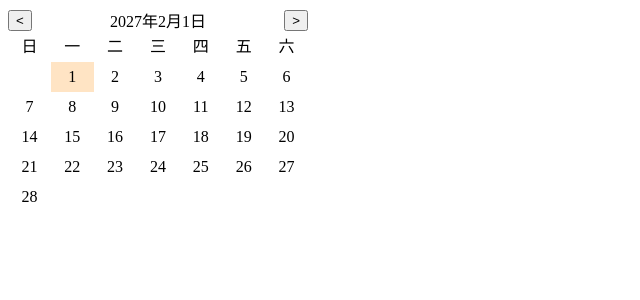
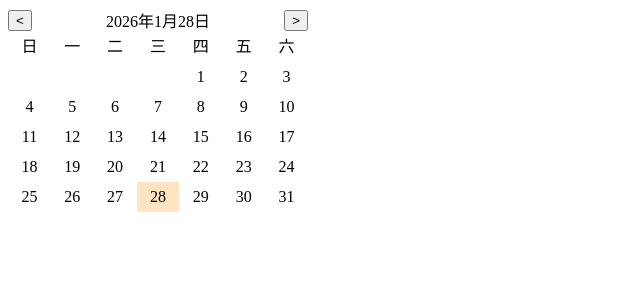
Before and after one commit to everywangBUG/interview, a React (Vite) app in the folder react/: page / in a window 1280 px wide. Shown: the top 300 px of the page, without its empty margins (0-640 px from the left). Built offline with nearby package versions, Linux system fonts and the light colour scheme.

Commit message:
使用ahook中的useControllableValue兼容受控和非受控模式

```diff
--- a/react/package.json
+++ b/react/package.json
@@ -14,6 +14,7 @@
   "dependencies": {
     "@types/react": "^19.2.10",
     "@types/react-dom": "^19.2.3",
+    "ahooks": "^3.9.6",
     "immer": "^11.1.3",
     "react": "^19.2.0",
     "react-dom": "^19.2.0"
--- a/react/src/App.tsx
+++ b/react/src/App.tsx
@@ -88,15 +88,18 @@ const App = (props: AppProps) => {
         defaultValue={new Date()}
         onChange={(date) => console.log(date.toLocaleDateString(), 'date') }
       /> */}
+      <MiniCalendar
+        value={value}
+        onChange={(date) => {
+          setValue(date);
+          alert(`${date.getFullYear()}年${date.getMonth()}月${date.getDate()}日`)
+        }}
+      />
       {/* <MiniCalendar
         defaultValue={new Date()}
         onChange={(date) => alert(`${date.getFullYear()}年${date.getMonth()}月${date.getDate()}日`)}
+        ref={miniCalendarRef}
       /> */}
-      <MiniCalendar
-        defaultValue={new Date()}
-        onChange={(date) => alert(`${date.getFullYear()}年${date.getMonth()}月${date.getDate()}日`)}
-        ref={miniCalendarRef}
-      />
     </div>
   );
 };
--- a/react/src/components/MiniCalendar.tsx/MiniCalendar.tsx
+++ b/react/src/components/MiniCalendar.tsx/MiniCalendar.tsx
@@ -1,8 +1,10 @@
 import React, { forwardRef, ReactElement, useImperativeHandle, useState } from 'react';
 import './MiniCalendar.css';
 import { MiniCalendarRef } from '../../App';
+import { useControllableValue } from 'ahooks';
 
 interface MiniCalendarProps {
+    value?: Date,
     defaultValue?: Date,
     onChange?: (date: Date) => void,
     ref?: React.Ref<MiniCalendarRef>
@@ -14,7 +16,9 @@ const MiniCalendar = (props: MiniCalendarProps) => {
             onChange,
             ref
     } = props;
-    const [date, setDate] = useState(defaultValue);
+    const [date, setDate] = useControllableValue(props, {
+        defaultValue: new Date()
+    });
 
     useImperativeHandle(ref, () => {
         return {
@@ -22,7 +26,6 @@ const MiniCalendar = (props: MiniCalendarProps) => {
                 return date;
             },
             setDate: (date: Date) => {
-                console.log(111)
                 setDate(date);
             }
         }
@@ -53,7 +56,7 @@ const MiniCalendar = (props: MiniCalendarProps) => {
         // 渲染当月天数
         Array.from({length: daysOfMonth}, (_, index) => {
             const handleDayClick = () => {
-                onChange?.(new Date(date.getFullYear(), date.getMonth(), index + 1));
+                // onChange?.(new Date(date.getFullYear(), date.getMonth(), index + 1));
                 setDate(new Date(date.getFullYear(), date.getMonth(), index + 1));
             }
 
```
Also changed, not shown: 1 other file (tests, documents, lock files or other folders).
